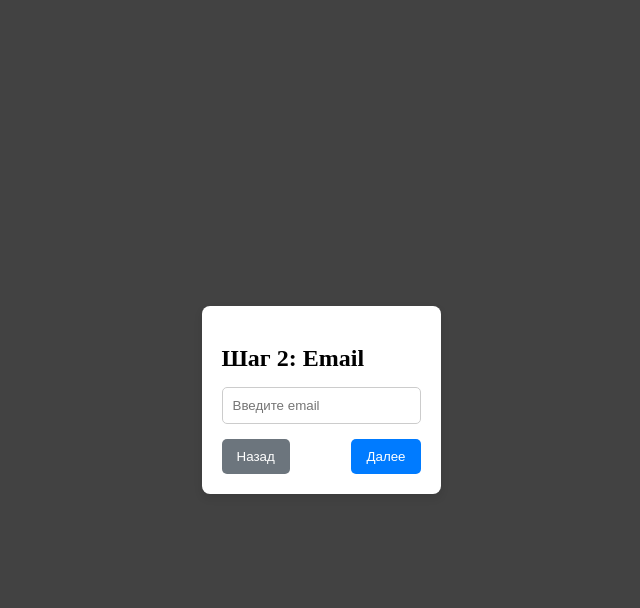
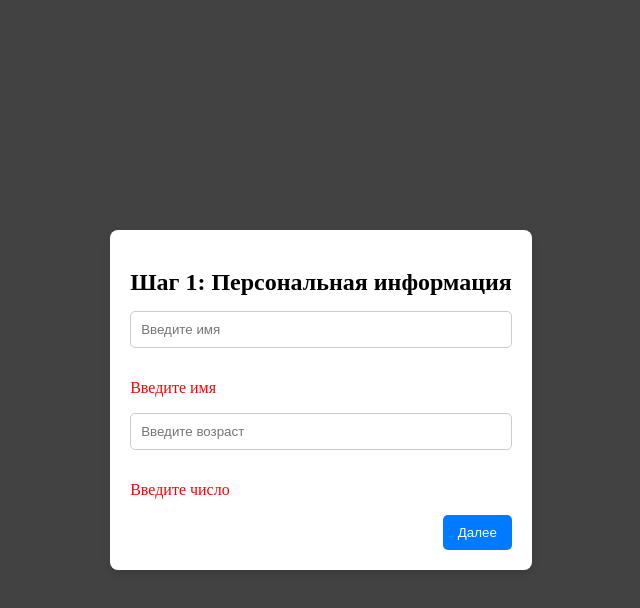
Before and after one commit to shaikouski-arkadzi/multistep-form, a React (Vite) app: page / in a window 1280 px wide. Both pictures are taken after a click on the button "Далее". Shown: the top 608 px of the page, without its empty margins (319-959 px from the left). Built offline with nearby package versions, Linux system fonts and the light colour scheme.

Commit message:
Add yup library for fata validation. Increase number of fields. Add types

```diff
--- a/package.json
+++ b/package.json
@@ -10,9 +10,11 @@
     "preview": "vite preview"
   },
   "dependencies": {
+    "@hookform/resolvers": "^4.1.3",
     "react": "^19.0.0",
     "react-dom": "^19.0.0",
-    "react-hook-form": "^7.55.0"
+    "react-hook-form": "^7.55.0",
+    "yup": "^1.6.1"
   },
   "devDependencies": {
     "@eslint/js": "^9.21.0",
--- a/src/App.css
+++ b/src/App.css
@@ -85,6 +85,10 @@ h2 {
   animation: slide-in-left 0.3s forwards;
 }
 
+.error-text {
+  color: red;
+}
+
 @keyframes slide-in-right {
   from {
     transform: translateX(100%);
--- a/src/App.tsx
+++ b/src/App.tsx
@@ -1,6 +1,54 @@
 import { useState } from "react";
 import { useForm } from "react-hook-form";
+import * as yup from "yup";
+import { yupResolver } from "@hookform/resolvers/yup";
 import "./App.css";
+
+interface FormData {
+  name: string;
+  age: number;
+  email: string;
+  phone: string;
+  password: string;
+  confirmPassword: string;
+}
+
+const schema = yup.object().shape({
+  name: yup.string().required("Введите имя"),
+  age: yup
+    .number()
+    .typeError("Введите число")
+    .positive("Введите корректный возраст")
+    .integer()
+    .required("Введите возраст"),
+  email: yup
+    .string()
+    .trim()
+    .matches(
+      /^[a-zA-Z0-9._%+-]+@[a-zA-Z0-9.-]+\.[a-zA-Z]{2,4}$/,
+      "Введите корректный email"
+    )
+    .required("Введите email"),
+  phone: yup
+    .string()
+    .matches(/^\+?[0-9]{10,15}$/, "Введите корректный телефон")
+    .required("Введите телефон"),
+  password: yup
+    .string()
+    .min(8, "Пароль должен содержать минимум 8 символов")
+    .matches(/[A-Z]/, "Пароль должен содержать хотя бы одну заглавную букву")
+    .matches(/[a-z]/, "Пароль должен содержать хотя бы одну строчную букву")
+    .matches(/[0-9]/, "Пароль должен содержать хотя бы одну цифру")
+    .matches(
+      /[@$!%*?&]/,
+      "Пароль должен содержать хотя бы один специальный символ (@, $, !, %, *, ?, &)"
+    )
+    .required("Введите пароль"),
+  confirmPassword: yup
+    .string()
+    .oneOf([yup.ref("password")], "Пароли должны совпадать")
+    .required("Подтвердите пароль"),
+});
 
 function App() {
   const {
@@ -8,13 +56,23 @@ function App() {
     handleSubmit,
     watch,
     formState: { errors },
-  } = useForm();
-  const [step, setStep] = useState(1);
-  const [direction, setDirection] = useState("forward");
+    trigger,
+  } = useForm<FormData>({ resolver: yupResolver(schema) });
 
-  const nextStep = () => {
-    setDirection("forward");
-    setStep((prev) => prev + 1);
+  const [step, setStep] = useState<number>(1);
+  const [direction, setDirection] = useState<string>("forward");
+
+  const nextStep = async () => {
+    let fieldsToValidate: (keyof FormData)[] = [];
+    if (step === 1) fieldsToValidate = ["name", "age"];
+    if (step === 2) fieldsToValidate = ["email", "phone"];
+    if (step === 3) fieldsToValidate = ["password", "confirmPassword"];
+
+    const isValid = await trigger(fieldsToValidate);
+    if (isValid) {
+      setDirection("forward");
+      setStep((prev) => prev + 1);
+    }
   };
 
   const prevStep = () => {
@@ -22,23 +80,34 @@ function App() {
     setStep((prev) => prev - 1);
   };
 
-  const onSubmit = (data: unknown) => {
+  const onSubmit = (data: FormData) => {
     console.log("Форма отправлена:", data);
   };
+
+  const formData = watch();
 
   return (
     <form onSubmit={handleSubmit(onSubmit)} className="form-container">
       <div className={`form-step ${direction}`} key={step}>
         {step === 1 && (
           <>
-            <h2>Шаг 1: Имя</h2>
+            <h2>Шаг 1: Персональная информация</h2>
             <input
               type="text"
-              {...register("name", { required: "Введите имя" })}
+              {...register("name")}
+              placeholder="Введите имя"
               className="input-field"
-              placeholder="Введите имя"
             />
             {errors.name && <p className="error-text">{errors.name.message}</p>}
+
+            <input
+              type="number"
+              {...register("age")}
+              placeholder="Введите возраст"
+              className="input-field"
+            />
+            {errors.age && <p className="error-text">{errors.age.message}</p>}
+
             <button onClick={nextStep} type="button" className="button next">
               Далее
             </button>
@@ -47,22 +116,27 @@ function App() {
 
         {step === 2 && (
           <>
-            <h2>Шаг 2: Email</h2>
+            <h2>Шаг 2: Контактные данные</h2>
             <input
               type="email"
-              {...register("email", {
-                required: "Введите email",
-                pattern: {
-                  value: /^[^\s@]+@[^\s@]+\.[^\s@]+$/,
-                  message: "Введите корректный email",
-                },
-              })}
+              {...register("email")}
+              placeholder="Введите email"
               className="input-field"
-              placeholder="Введите email"
             />
             {errors.email && (
               <p className="error-text">{errors.email.message}</p>
             )}
+
+            <input
+              type="text"
+              {...register("phone")}
+              placeholder="Введите телефон"
+              className="input-field"
+            />
+            {errors.phone && (
+              <p className="error-text">{errors.phone.message}</p>
+            )}
+
             <div className="button-group">
               <button onClick={prevStep} type="button" className="button back">
                 Назад
@@ -76,13 +150,54 @@ function App() {
 
         {step === 3 && (
           <>
-            <h2>Шаг 3: Подтверждение</h2>
+            <h2>Шаг 3: Пароль</h2>
+            <input
+              type="password"
+              {...register("password")}
+              placeholder="Введите пароль"
+              className="input-field"
+            />
+            {errors.password && (
+              <p className="error-text">{errors.password.message}</p>
+            )}
+
+            <input
+              type="password"
+              {...register("confirmPassword")}
+              placeholder="Подтвердите пароль"
+              className="input-field"
+            />
+            {errors.confirmPassword && (
+              <p className="error-text">{errors.confirmPassword.message}</p>
+            )}
+
+            <div className="button-group">
+              <button onClick={prevStep} type="button" className="button back">
+                Назад
+              </button>
+              <button onClick={nextStep} type="button" className="button next">
+                Далее
+              </button>
+            </div>
+          </>
+        )}
+
+        {step === 4 && (
+          <>
+            <h2>Шаг 4: Подтверждение данных</h2>
             <p>
-              <strong>Имя:</strong> {watch("name")}
+              <strong>Имя:</strong> {formData.name}
             </p>
             <p>
-              <strong>Email:</strong> {watch("email")}
+              <strong>Возраст:</strong> {formData.age}
             </p>
+            <p>
+              <strong>Email:</strong> {formData.email}
+            </p>
+            <p>
+              <strong>Телефон:</strong> {formData.phone}
+            </p>
+
             <div className="button-group">
               <button onClick={prevStep} type="button" className="button back">
                 Назад
```
Also changed, not shown: 1 other file (tests, documents, lock files or other folders).
